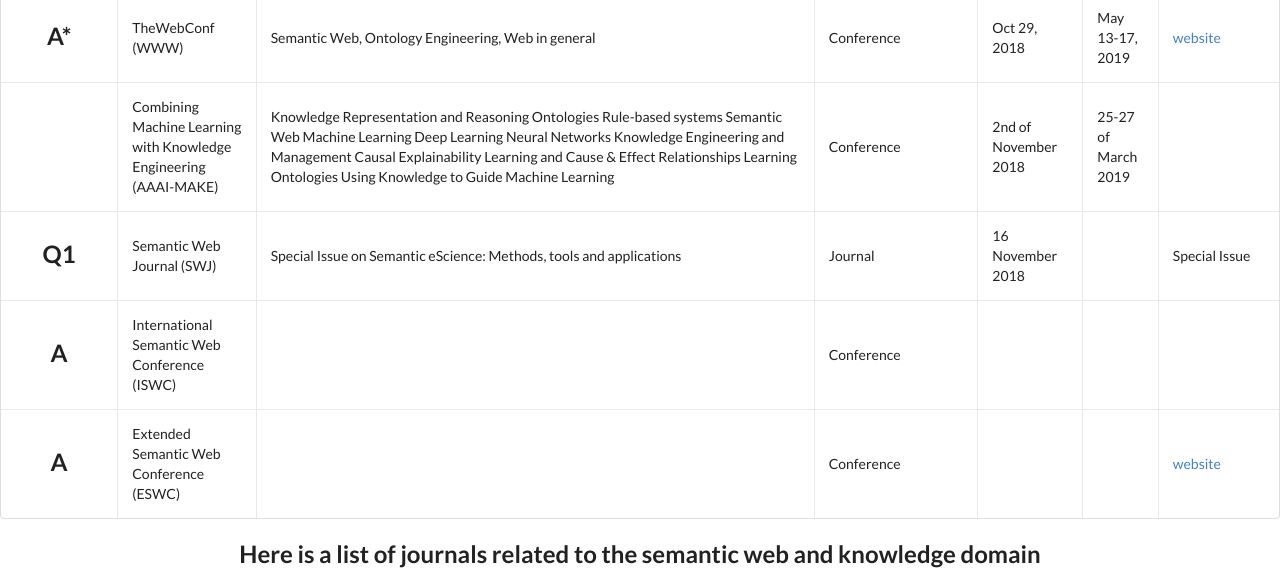
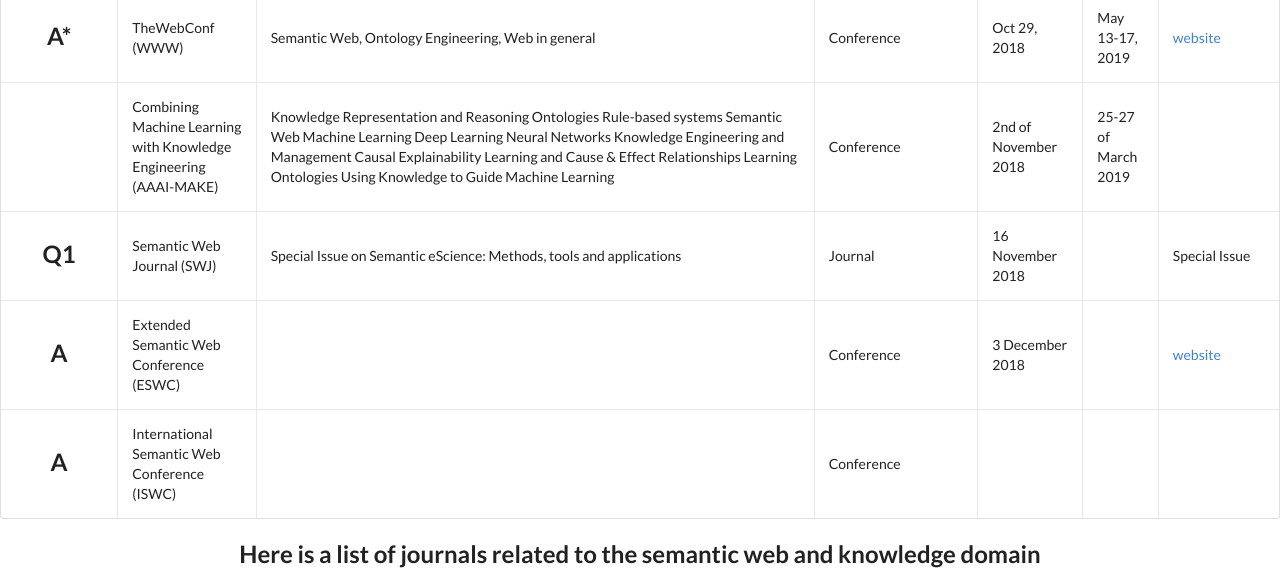
Before and after one commit to oeg-upm/confs-info, a plain HTML site: page index.html in a window 1280 px wide. Shown: the part 890-1472 px from the top of the page. Drawn offline with nearby package versions, Linux system fonts and the light colour scheme.

Commit message:
add eswc date

```diff
--- a/index.html
+++ b/index.html
@@ -517,6 +517,15 @@
 // },
 {
    "core/Q":"A",
+   "title":"Extended Semantic Web Conference (ESWC)",
+   "topics":"",
+   "type":"Conference",
+   "submission_date":"3 December 2018",
+   "event_date":"",
+   "comments":'<a href="https://2019.eswc-conferences.org/">website</a>'
+},
+{
+   "core/Q":"A",
    "title":"International Semantic Web Conference (ISWC)",
    "topics":"",
    "type":"Conference",
@@ -524,15 +533,7 @@
    "event_date":"",
    "comments":""
 },
-{
-   "core/Q":"A",
-   "title":"Extended Semantic Web Conference (ESWC)",
-   "topics":"",
-   "type":"Conference",
-   "submission_date":"",
-   "event_date":"",
-   "comments":'<a href="https://2019.eswc-conferences.org/">website</a>'
-},
+
 
 
 
```
